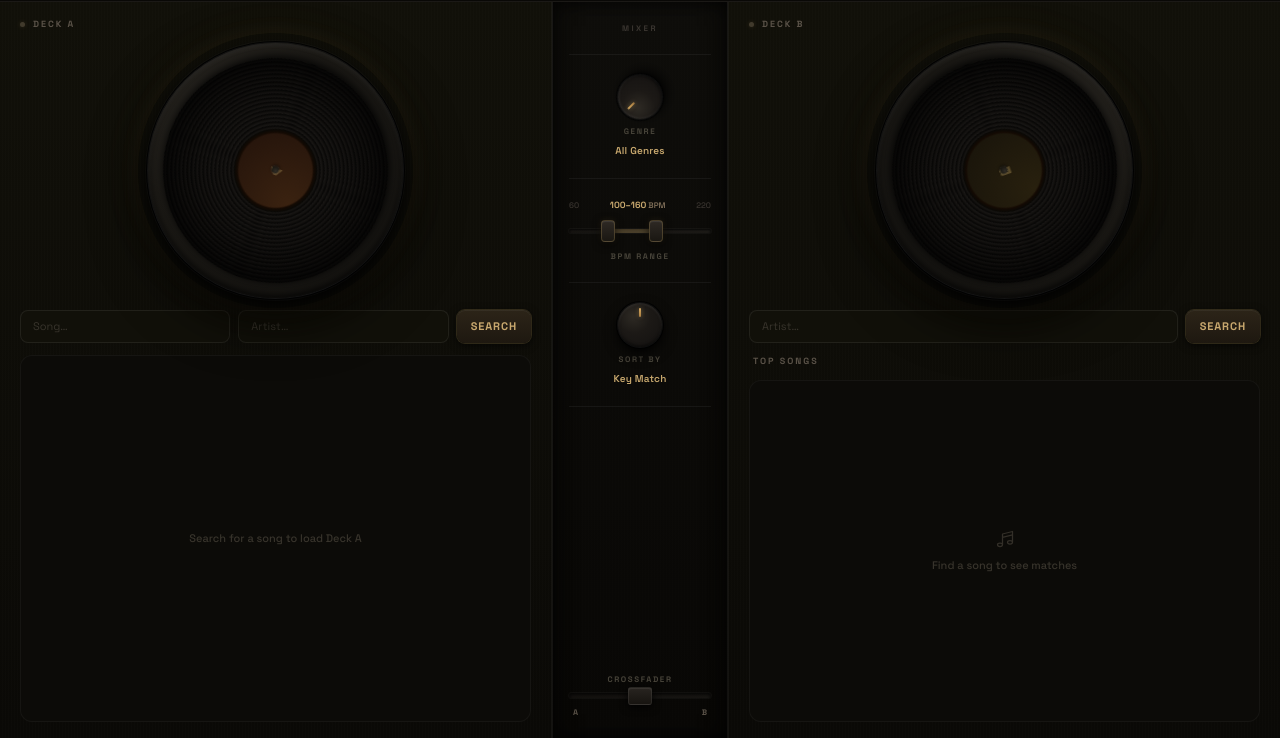
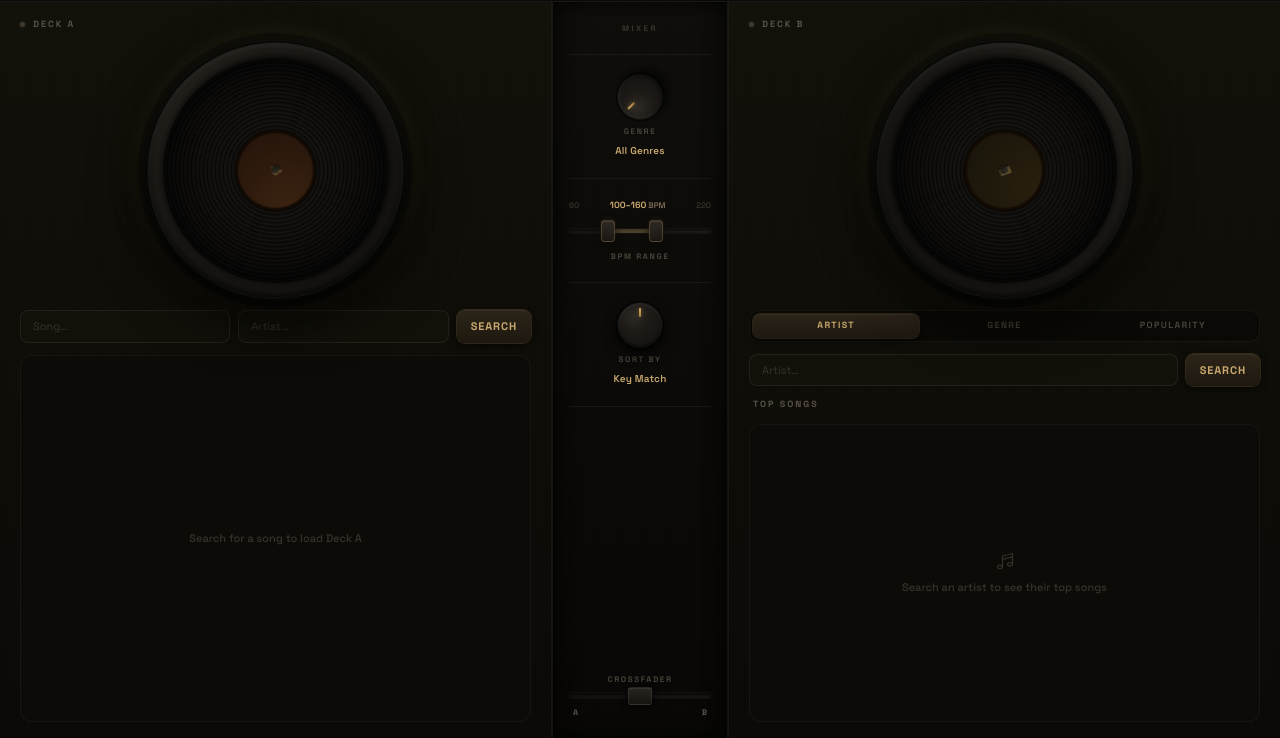
Before and after one commit to gandara-lfg/Mixroot, a website: page public/index.html in a window 1280 px wide. Shown: the part 62-800 px from the top of the page. Drawn offline with nearby package versions, Linux system fonts and the light colour scheme.

Commit message:
added a 3 tab design to get recommended songs by artist name, genre, and popularity

```diff
--- a/public/app.js
+++ b/public/app.js
@@ -145,6 +145,17 @@ async function searchArtistSongs() {
     renderRecommendations(data.tracks)
 }
 
+// ─── DECK B TAB SWITCHING ───────────────────────────────────────────────────
+
+function switchDeckTab(tab) {
+    const tabs = ['artist', 'genre', 'popularity']
+    tabs.forEach(t => {
+        document.getElementById(`deck-tab-${t}`).classList.toggle('hidden', t !== tab)
+        const btn = document.querySelector(`[data-tab="${t}"]`)
+        if (btn) btn.classList.toggle('deck-tab-active', t === tab)
+    })
+}
+
 // ─── DRAGGABLE KNOBS ────────────────────────────────────────────────────────
 
 document.addEventListener('DOMContentLoaded', () => {
--- a/public/index.html
+++ b/public/index.html
@@ -168,28 +168,55 @@
                 </div>
             </div>
 
-            <!-- Artist search -->
+            <!-- Deck B Tabs -->
+            <div class="deck-tabs w-full">
+                <button class="deck-tab deck-tab-active" data-tab="artist" onclick="switchDeckTab('artist')">Artist</button>
+                <button class="deck-tab" data-tab="genre" onclick="switchDeckTab('genre')">Genre</button>
+                <button class="deck-tab" data-tab="popularity" onclick="switchDeckTab('popularity')">Popularity</button>
+            </div>
+
+            <!-- Tab: Artist Search -->
+            <div id="deck-tab-artist" class="w-full flex flex-col gap-3 flex-1 min-h-0">
                 <div class="flex gap-2 w-full">
                     <input id="artistSearchInput" type="text" placeholder="Artist…"
                         class="search-input flex-1 min-w-0"
                         onkeydown="if(event.key==='Enter') searchArtistSongs()">
                     <button onclick="searchArtistSongs()" class="search-btn">Search</button>
                 </div>
-
-            <!-- Match count -->
                 <div class="flex items-center justify-between w-full px-1">
                     <span class="deck-label-text">Top Songs</span>
                     <span id="matchCount" class="text-[9px] font-semibold text-[#8a7a60] tracking-wider"></span>
                 </div>
-
-            <!-- Recommendations — populated by JS, empty by default -->
                 <div id="recommendations" class="w-full flex-1 min-h-0">
                     <div class="info-empty h-full">
                         <svg class="w-5 h-5 text-[#332f28] mb-2" fill="none" stroke="currentColor" viewBox="0 0 24 24">
                             <path stroke-linecap="round" stroke-linejoin="round" stroke-width="1.5"
                                 d="M9 19V6l12-3v13M9 19c0 1.105-1.343 2-3 2s-3-.895-3-2 1.343-2 3-2 3 .895 3 2zm12-3c0 1.105-1.343 2-3 2s-3-.895-3-2 1.343-2 3-2 3 .895 3 2zM9 10l12-3"/>
                         </svg>
-                    <p class="info-empty-text">Find a song to see matches</p>
+                        <p class="info-empty-text">Search an artist to see their top songs</p>
+                    </div>
+                </div>
+            </div>
+
+            <!-- Tab: By Genre -->
+            <div id="deck-tab-genre" class="w-full flex-1 min-h-0 hidden">
+                <div class="info-empty h-full flex-col gap-2">
+                    <svg class="w-5 h-5 text-[#332f28] mb-2" fill="none" stroke="currentColor" viewBox="0 0 24 24">
+                        <path stroke-linecap="round" stroke-linejoin="round" stroke-width="1.5"
+                            d="M7 7h.01M7 3h5c.512 0 1.024.195 1.414.586l7 7a2 2 0 010 2.828l-7 7a2 2 0 01-2.828 0l-7-7A2 2 0 013 12V7a4 4 0 014-4z"/>
+                    </svg>
+                    <p class="info-empty-text">Genre matching coming soon</p>
+                </div>
+            </div>
+
+            <!-- Tab: By Popularity -->
+            <div id="deck-tab-popularity" class="w-full flex-1 min-h-0 hidden">
+                <div class="info-empty h-full flex-col gap-2">
+                    <svg class="w-5 h-5 text-[#332f28] mb-2" fill="none" stroke="currentColor" viewBox="0 0 24 24">
+                        <path stroke-linecap="round" stroke-linejoin="round" stroke-width="1.5"
+                            d="M13 7h8m0 0v8m0-8l-8 8-4-4-6 6"/>
+                    </svg>
+                    <p class="info-empty-text">Popularity ranking coming soon</p>
                 </div>
             </div>
 
--- a/public/style.css
+++ b/public/style.css
@@ -479,6 +479,48 @@ html, body {
 }
 
 /* ─────────────────────────────────────────
+   DECK B TABS
+───────────────────────────────────────── */
+
+.deck-tabs {
+    display: flex;
+    gap: 2px;
+    background: #0a0906;
+    border: 1px solid rgba(255,255,255,0.05);
+    border-radius: 10px;
+    padding: 3px;
+}
+
+.deck-tab {
+    flex: 1;
+    font-family: 'Space Grotesk', sans-serif;
+    font-size: 9px;
+    font-weight: 700;
+    text-transform: uppercase;
+    letter-spacing: 0.15em;
+    padding: 5px 0;
+    border-radius: 7px;
+    border: none;
+    background: transparent;
+    color: #48443a;
+    cursor: pointer;
+    transition: all 0.15s;
+}
+
+.deck-tab:hover {
+    color: #8a7a60;
+}
+
+.deck-tab-active {
+    background: linear-gradient(180deg, #2c2418 0%, #1e1810 100%);
+    color: #c8a86e;
+    box-shadow:
+        0 0 0 1px rgba(200,168,100,0.18),
+        0 2px 6px rgba(0,0,0,0.7),
+        inset 0 1px 1px rgba(255,255,255,0.05);
+}
+
+/* ─────────────────────────────────────────
    EMPTY / INFO STATES
 ───────────────────────────────────────── */
 
```
Also changed, not shown: server.js (+12 -12 lines). Lines whose indentation alone changed are shown as unchanged.
